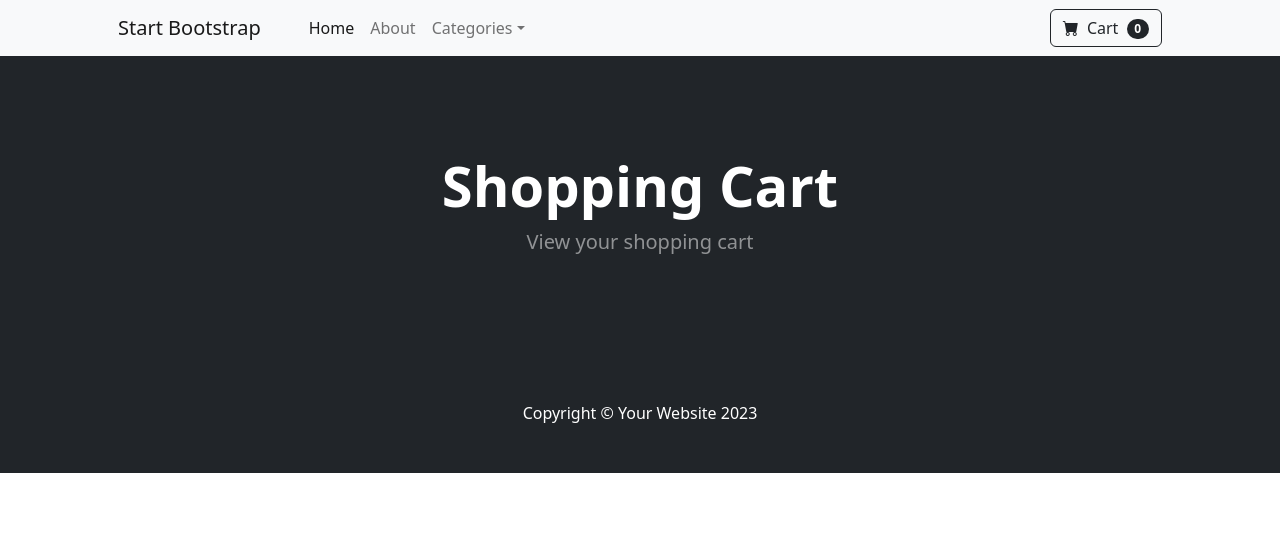
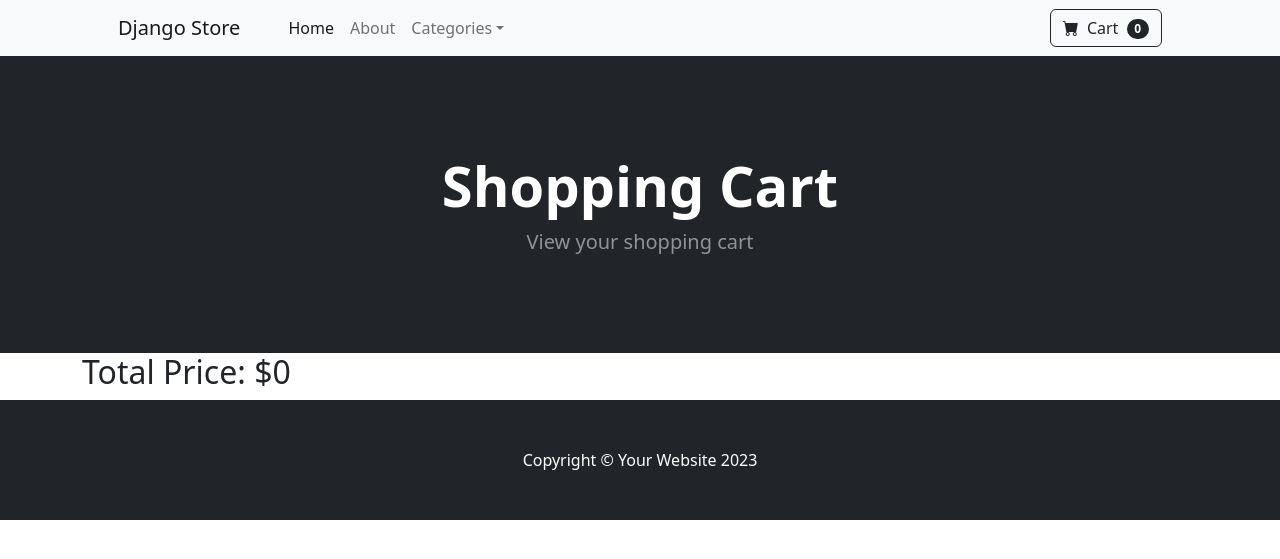
Before and after one commit to xuankh4ng/django-bookstore, a Django app: page /cart/ in a window 1280 px wide. Shown: the top 559 px of the page. Run offline with Django 5.2, Linux system fonts and the light colour scheme; some libraries are stand-ins or nearby versions.

Commit message:
add: total price in cart

```diff
--- a/cart/cart.py
+++ b/cart/cart.py
@@ -23,7 +23,7 @@
     def __len__(self):
         return len(self.cart)
 
-    def get(self):
+    def get_products(self):
         product_ids = self.cart.keys()
         products = Product.objects.filter(id__in=product_ids)
         return products
@@ -42,3 +42,27 @@
         self.session.modified = True
 
         return self.cart
+
+    def delete(self, product):
+        product_id = str(product)
+
+        if product_id in self.cart:
+            del self.cart[product_id]
+            self.session.modified = True
+
+    def cart_total(self):
+        product_ids = self.cart.keys()
+        products = Product.objects.filter(id__in=product_ids)
+        quantity = self.cart
+
+        total = 0
+        for key, value in quantity.items():
+            key = int(key)
+            for product in products:
+                if product.id == key:
+                    if product.on_sale:
+                        total = total + (product.sale_price * value)
+                    else:
+                        total = total + (product.price * value)
+
+        return total
--- a/cart/templates/cart_summary.html
+++ b/cart/templates/cart_summary.html
@@ -44,11 +44,14 @@
                       </div>
                     </div>
                   <button type="button" data-index="{{ product.id }}" class="btn btn-secondary" id="update-cart">Update</button>
+                  <button type="button" data-index="{{ product.id }}" class="btn btn-danger" id="delete-product">Delete</button>
                   </div>
                 </div>
                   </div>
               </div>
         {% endfor %}
+
+      <h2>Total Price: ${{ total }}</h2>
     </div>
 
 <script>
@@ -74,5 +77,27 @@
       },
     })
   })
+
+
+  $(document).on('click', '#delete-product', function(e) {
+    e.preventDefault();
+    $.ajax({
+      type: 'POST',
+      url: '{% url "cart_delete" %}',
+      data: {
+        product_id: $(this).data('index'),
+        csrfmiddlewaretoken: '{{ csrf_token }}',
+        action: 'post',
+      },
+
+      success: function(json) {
+        location.reload();
+      },
+
+      error: function(xhr, status, error) {
+        console.log(error);
+      },
+    })
+  })
 </script>
 {% endblock %}
--- a/cart/views.py
+++ b/cart/views.py
@@ -5,9 +5,10 @@
 
 def cart_summary(request):
     cart = Cart(request)
-    cart_products = cart.get
+    cart_products = cart.get_products
     quantity = cart.get_quantity
-    return render(request, 'cart_summary.html', {"cart_products": cart_products, "quantity": quantity})
+    total = cart.cart_total()
+    return render(request, 'cart_summary.html', {"cart_products": cart_products, "quantity": quantity, "total": total})
 
 def cart_add(request):
     cart = Cart(request)
@@ -37,4 +38,10 @@
         return response
 
 def cart_delete(request):
-    pass
+    cart = Cart(request)
+    if request.POST.get('action') == 'post':
+        product_id = int(request.POST.get('product_id'))
+
+        cart.delete(product=product_id)
+        response = JsonResponse({'Product': product_id})
+        return response
--- a/store/templates/navbar.html
+++ b/store/templates/navbar.html
@@ -1,7 +1,7 @@
 <!-- Navigation-->
 <nav class="navbar navbar-expand-lg navbar-light bg-light">
   <div class="container px-4 px-lg-5">
-    <a class="navbar-brand" href="#!">Start Bootstrap</a>
+    <a class="navbar-brand" href="{% url 'home' %}">Django Store</a>
     <button
       class="navbar-toggler"
       type="button"
```
Also changed, not shown: db.sqlite3.
